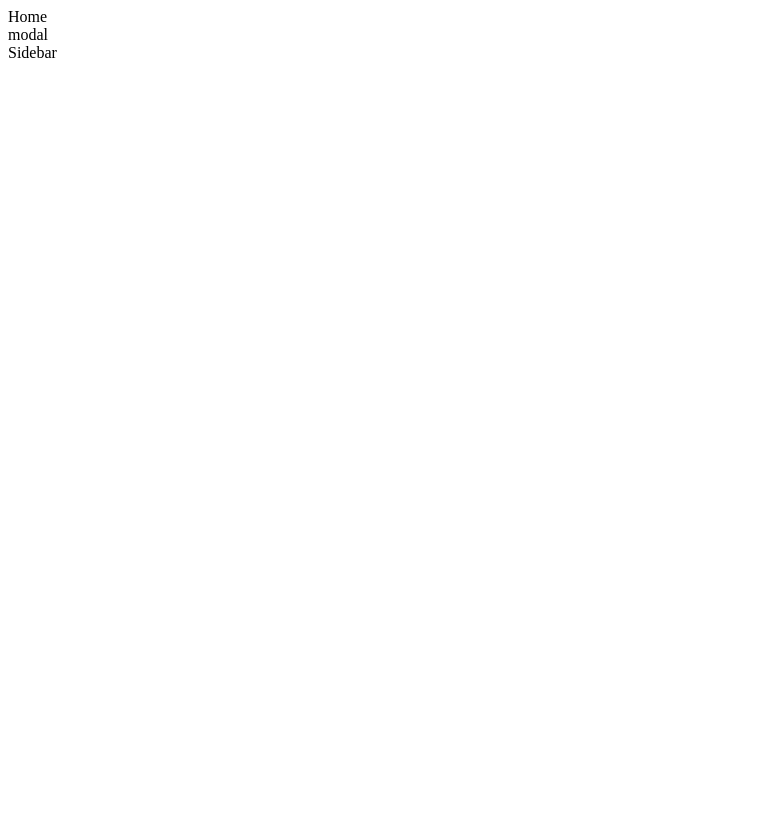
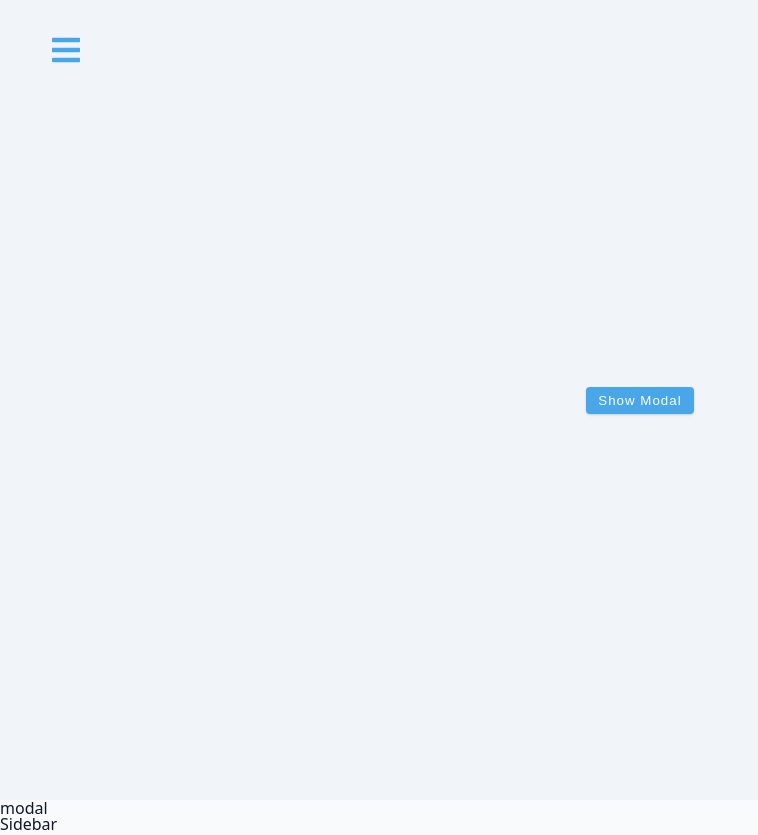
Before and after one commit to negin-khademi/sidebar-modal, a React (Create React App) app: page / in a window 1280 px wide. Shown: the whole page, without its empty margins (0-758 px from the left). Before the commit the page ends 800 px from the top, so only its background shows below. Built offline with nearby package versions, Linux system fonts and the light colour scheme.

Commit message:
home component

```diff
--- a/package.json
+++ b/package.json
@@ -6,6 +6,8 @@
     "cra-template": "1.2.0",
     "react": "^19.0.0",
     "react-dom": "^19.0.0",
+    "react-icon": "^1.0.0",
+    "react-icons": "^5.4.0",
     "react-scripts": "5.0.1"
   },
   "scripts": {
--- a/src/App.js
+++ b/src/App.js
@@ -4,11 +4,11 @@
 
 function App() {
   return (
-    <div>
+    <>
       <Home />
       <Modal />
       <Sidebar />
-    </div>
+    </>
   );
 }
 
--- a/src/Home.js
+++ b/src/Home.js
@@ -1,9 +1,19 @@
+import { FaBars } from 'react-icons/fa';
 import { useGlobalContext } from './context';
 
 const Home = () => {
   const { openSidebar, openModal } = useGlobalContext();
-  console.log(openSidebar, openModal);
-  return <div>Home</div>;
+
+  return (
+    <main>
+      <button onClick={openSidebar} className="sidebar-toggle">
+        <FaBars />
+      </button>
+      <button onClick={openModal} className="btn">
+        show modal
+      </button>
+    </main>
+  );
 };
 
 export default Home;
--- a/src/index.css
+++ b/src/index.css
@@ -0,0 +1,287 @@
+/* ============= GLOBAL CSS =============== */
+
+*,
+::after,
+::before {
+  margin: 0;
+  padding: 0;
+  box-sizing: border-box;
+}
+
+html {
+  font-size: 100%;
+} /*16px*/
+
+:root {
+  /* colors */
+  --primary-100: #c5e5fc;
+  --primary-200: #a5d5f8;
+  --primary-300: #8bcbf9;
+  --primary-400: #6ebef7;
+  --primary-500: #49a6e9;
+  --primary-600: #2d87c8;
+  --primary-700: #1a6aa2;
+  --primary-800: #104e7a;
+  --primary-900: #063251;
+
+  /* grey */
+  --grey-50: #f8fafc;
+  --grey-100: #f1f5f9;
+  --grey-200: #e2e8f0;
+  --grey-300: #cbd5e1;
+  --grey-400: #94a3b8;
+  --grey-500: #64748b;
+  --grey-600: #475569;
+  --grey-700: #334155;
+  --grey-800: #1e293b;
+  --grey-900: #0f172a;
+  /* rest of the colors */
+  --black: #222;
+  --white: #fff;
+  --red-light: #f8d7da;
+  --red-dark: #842029;
+  --green-light: #d1e7dd;
+  --green-dark: #0f5132;
+
+  --small-text: 0.875rem;
+  --extra-small-text: 0.7em;
+  /* rest of the vars */
+  --backgroundColor: var(--grey-50);
+  --textColor: var(--grey-900);
+  --borderRadius: 0.25rem;
+  --letterSpacing: 1px;
+  --transition: 0.3s ease-in-out all;
+  --max-width: 1120px;
+  --fixed-width: 600px;
+
+  /* box shadow*/
+  --shadow-1: 0 1px 3px 0 rgba(0, 0, 0, 0.1), 0 1px 2px 0 rgba(0, 0, 0, 0.06);
+  --shadow-2: 0 4px 6px -1px rgba(0, 0, 0, 0.1), 0 2px 4px -1px rgba(0, 0, 0, 0.06);
+  --shadow-3: 0 10px 15px -3px rgba(0, 0, 0, 0.1), 0 4px 6px -2px rgba(0, 0, 0, 0.05);
+  --shadow-4: 0 20px 25px -5px rgba(0, 0, 0, 0.1), 0 10px 10px -5px rgba(0, 0, 0, 0.04);
+}
+
+body {
+  background: var(--backgroundColor);
+  font-family: system-ui, -apple-system, BlinkMacSystemFont, 'Segoe UI', Roboto, Oxygen, Ubuntu, Cantarell, 'Open Sans',
+    'Helvetica Neue', sans-serif;
+  font-weight: 400;
+  line-height: 1;
+  color: var(--textColor);
+}
+p {
+  margin: 0;
+}
+h1,
+h2,
+h3,
+h4,
+h5 {
+  margin: 0;
+  font-family: var(--headingFont);
+  font-weight: 400;
+  line-height: 1;
+  text-transform: capitalize;
+  letter-spacing: var(--letterSpacing);
+}
+
+h1 {
+  font-size: 3.052rem;
+}
+
+h2 {
+  font-size: 2.441rem;
+}
+
+h3 {
+  font-size: 1.953rem;
+}
+
+h4 {
+  font-size: 1.563rem;
+}
+
+h5 {
+  font-size: 1.25rem;
+}
+
+.text {
+  margin-bottom: 1.5rem;
+  max-width: 40em;
+}
+
+small,
+.text-small {
+  font-size: var(--small-text);
+}
+
+a {
+  text-decoration: none;
+}
+ul {
+  list-style-type: none;
+  padding: 0;
+}
+
+.img {
+  width: 100%;
+  display: block;
+  object-fit: cover;
+}
+/* buttons */
+
+.btn {
+  cursor: pointer;
+  color: var(--white);
+  background: var(--primary-500);
+  border: transparent;
+  border-radius: var(--borderRadius);
+  letter-spacing: var(--letterSpacing);
+  padding: 0.375rem 0.75rem;
+  box-shadow: var(--shadow-1);
+  transition: var(--transition);
+  text-transform: capitalize;
+  display: inline-block;
+}
+.btn:hover {
+  background: var(--primary-700);
+  box-shadow: var(--shadow-3);
+}
+.btn-hipster {
+  color: var(--primary-500);
+  background: var(--primary-200);
+}
+.btn-hipster:hover {
+  color: var(--primary-200);
+  background: var(--primary-700);
+}
+.btn-block {
+  width: 100%;
+}
+
+/* alerts */
+.alert {
+  padding: 0.375rem 0.75rem;
+  margin-bottom: 1rem;
+  border-color: transparent;
+  border-radius: var(--borderRadius);
+}
+
+.alert-danger {
+  color: var(--red-dark);
+  background: var(--red-light);
+}
+.alert-success {
+  color: var(--green-dark);
+  background: var(--green-light);
+}
+/* form */
+
+.form {
+  width: 90vw;
+  max-width: var(--fixed-width);
+  background: var(--white);
+  border-radius: var(--borderRadius);
+  box-shadow: var(--shadow-2);
+  padding: 2rem 2.5rem;
+  margin: 3rem auto;
+}
+.form-label {
+  display: block;
+  font-size: var(--small-text);
+  margin-bottom: 0.5rem;
+  text-transform: capitalize;
+  letter-spacing: var(--letterSpacing);
+}
+.form-input,
+.form-textarea {
+  width: 100%;
+  padding: 0.375rem 0.75rem;
+  border-radius: var(--borderRadius);
+  background: var(--backgroundColor);
+  border: 1px solid var(--grey-200);
+}
+
+.form-row {
+  margin-bottom: 1rem;
+}
+
+.form-textarea {
+  height: 7rem;
+}
+::placeholder {
+  font-family: inherit;
+  color: var(--grey-400);
+}
+.form-alert {
+  color: var(--red-dark);
+  letter-spacing: var(--letterSpacing);
+  text-transform: capitalize;
+}
+/* alert */
+
+@keyframes spinner {
+  to {
+    transform: rotate(360deg);
+  }
+}
+
+.loading {
+  width: 6rem;
+  height: 6rem;
+  border: 5px solid var(--grey-400);
+  border-radius: 50%;
+  border-top-color: var(--primary-500);
+  animation: spinner 0.6s linear infinite;
+  margin: 0 auto;
+}
+
+/* title */
+
+.title {
+  text-align: center;
+}
+
+.title-underline {
+  background: var(--primary-500);
+  width: 7rem;
+  height: 0.25rem;
+  margin: 0 auto;
+  margin-top: 1rem;
+}
+/*
+===============
+Project CSS
+===============
+*/
+main {
+  min-height: 100vh;
+  display: flex;
+  justify-content: center;
+  align-items: center;
+  background: var(--grey-100);
+}
+
+.sidebar-toggle {
+  position: fixed;
+  top: 2rem;
+  left: 3rem;
+  font-size: 2rem;
+  background: transparent;
+  border-color: transparent;
+  color: var(--primary-500);
+  cursor: pointer;
+  animation: bounce 2s ease-in-out infinite;
+}
+
+@keyframes bounce {
+  0% {
+    transform: scale(1);
+  }
+  50% {
+    transform: scale(1.5);
+  }
+  100% {
+    transform: scale(1);
+  }
+}
```
Also changed, not shown: 1 other file (tests, documents, lock files or other folders).
